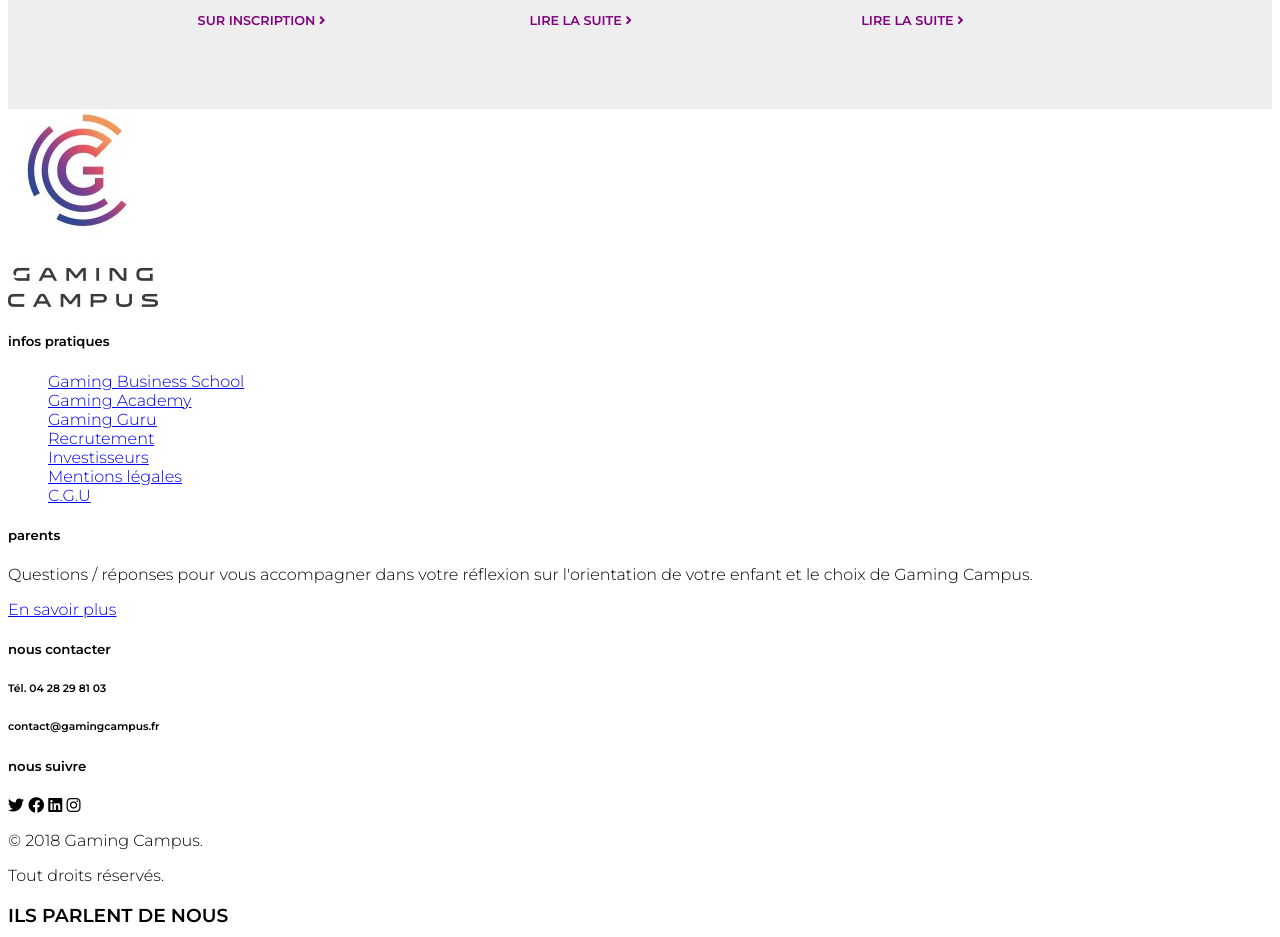
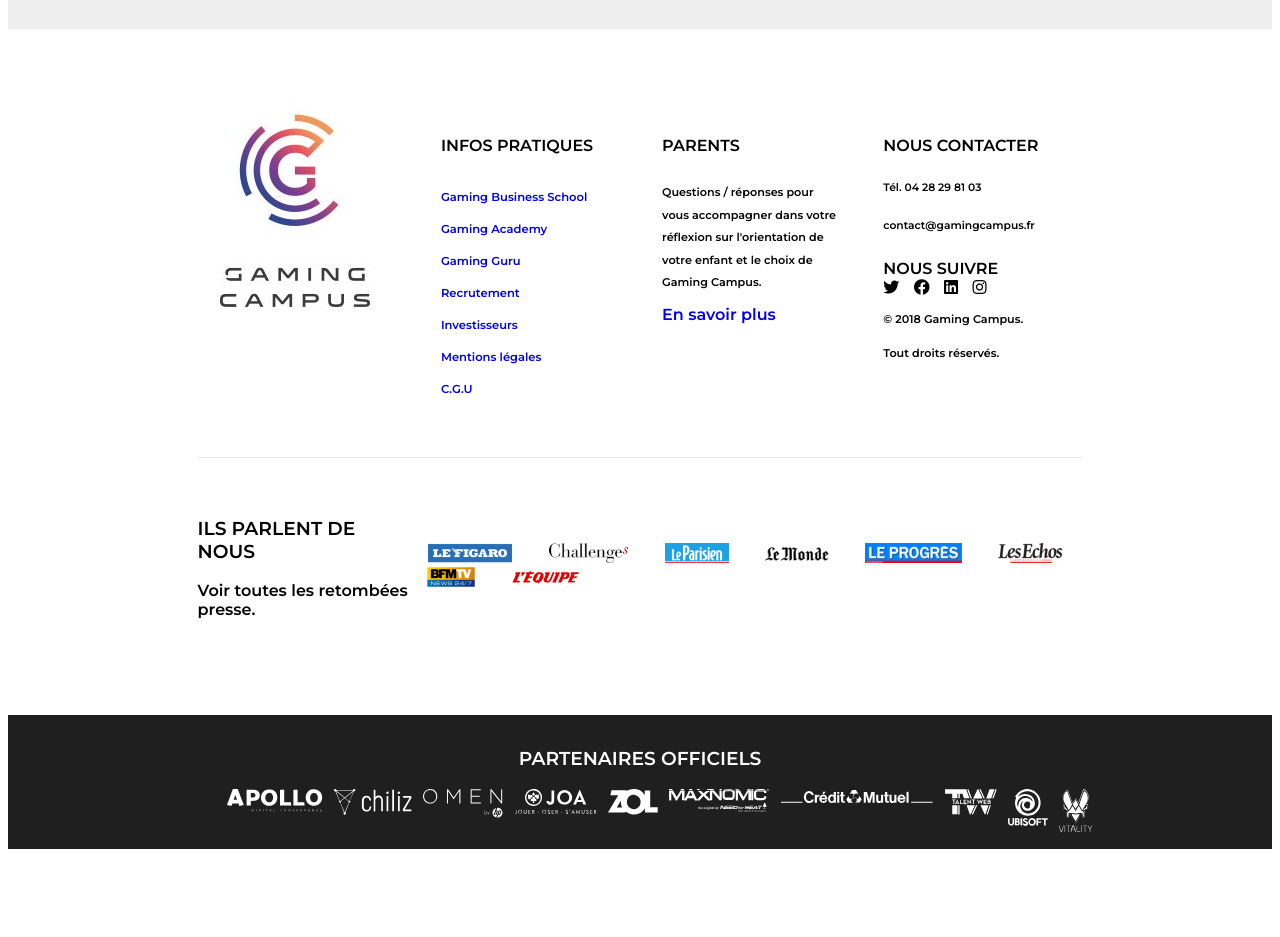
Before and after one commit to XavierMarcotte/projet-frontend2, a plain HTML site: page index.html in a window 1280 px wide. Shown: the part 1860-2797 px from the top of the page. After the commit the page ends 2717 px from the top, so only its background shows below. Drawn offline with Linux system fonts and the light colour scheme.

Commit message:
sans responsive

```diff
--- a/styles/index.css
+++ b/styles/index.css
@@ -23,11 +23,20 @@
     font-size: 0.8em;
     font-weight: bold;
     align-items: center;
+    position: relative;
 }
 nav ul li:hover {
     cursor: pointer;
     color: rgb(211, 0, 211);
 }
+/* nav li:hover::before{
+    content: "";
+    position: absolute;
+    width: 100%;
+    height: 4px;
+    background: purple;
+    transform: translateY(-13px);
+} */
 #language {
     border: 1px black;
     border-radius: 20px;
@@ -65,9 +74,11 @@
 .icon-part {
     background-color: rgb(31, 31, 31);
     color: white;
-    padding: 5rem 10rem;
+    padding: 5rem 0;
 }
 .icon-part-container {
+    width: 70%;
+    margin: auto;
    display: flex;
    justify-content: space-between;
    align-items: center;
@@ -122,6 +133,8 @@
 }
 .main-news-container div p{
     margin-bottom: 2em;
+    font-size: 0.8em;
+    font-weight: bolder;
 }
 .link {
     position: absolute;
@@ -134,3 +147,85 @@
     font-weight: bolder;
     font-size: 0.8em;
 }
+.contact-container {
+    width: 70%;
+    margin: 5rem  auto;
+}
+.contact-list {
+    display: grid;
+    grid-template-columns: 20% 20% 20% 20%;
+    align-items: start;
+    text-align: left;
+    justify-content: space-around;
+    position: relative;
+}
+.contact-list::after{
+    content: "";
+    position: absolute;
+    width: 100%;
+    height: 1px;
+    background: rgb(235,235,235);
+    bottom: -40px;
+}
+.infos-p{
+    padding: 0;
+}
+.list {
+    font-weight: bold;
+}
+.list p {
+    font-size: 0.7em;
+    line-height: 2;
+}
+.list ul {
+    font-size: 0.8em;
+    color: purple;
+    line-height: 2.5;
+
+}
+.list ul li a{
+    text-decoration: none;
+    font-size: 0.9em;
+}
+.list a {
+    text-decoration: none;
+}
+h5{
+    font-size: 1em;
+    text-transform: uppercase;
+
+}
+.network {
+    margin-bottom: 0;
+}
+.footer-logos i{
+    margin-right: 10px;
+}
+
+.contact-medias {
+    display: flex;
+    justify-content: space-between;
+    align-items: center;
+    margin-top: 5rem;
+    position: relative;
+}
+.medias-text p{
+    font-weight: bolder;
+}
+.medias-logos span{
+    margin: 1rem;
+}
+footer{
+    background-color: rgb(31, 31, 31);
+   text-align: center;
+   padding: 0.8rem;
+}
+footer h3 {
+    color: white;
+}
+footer ul {
+    display: flex;
+    justify-content: space-between;
+    width: 70%;
+    margin: auto;
+}
```
